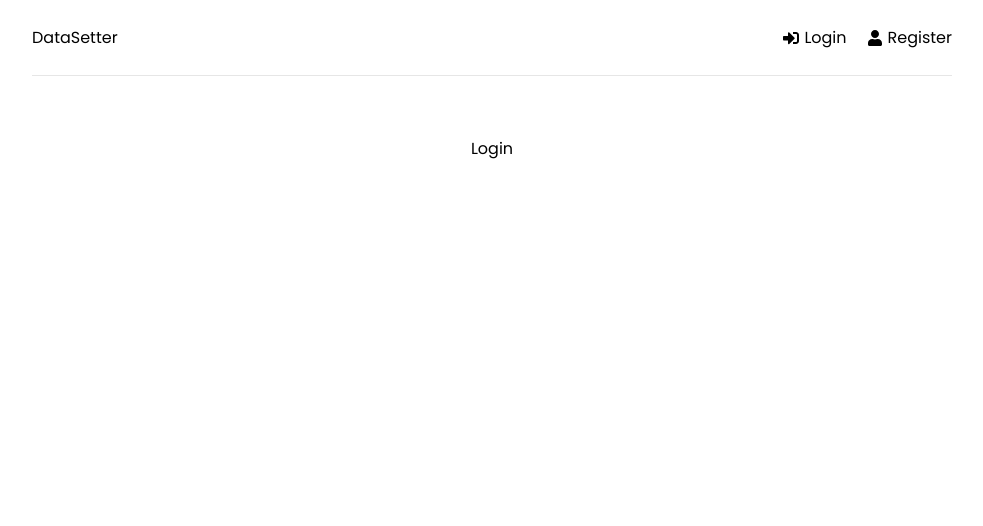
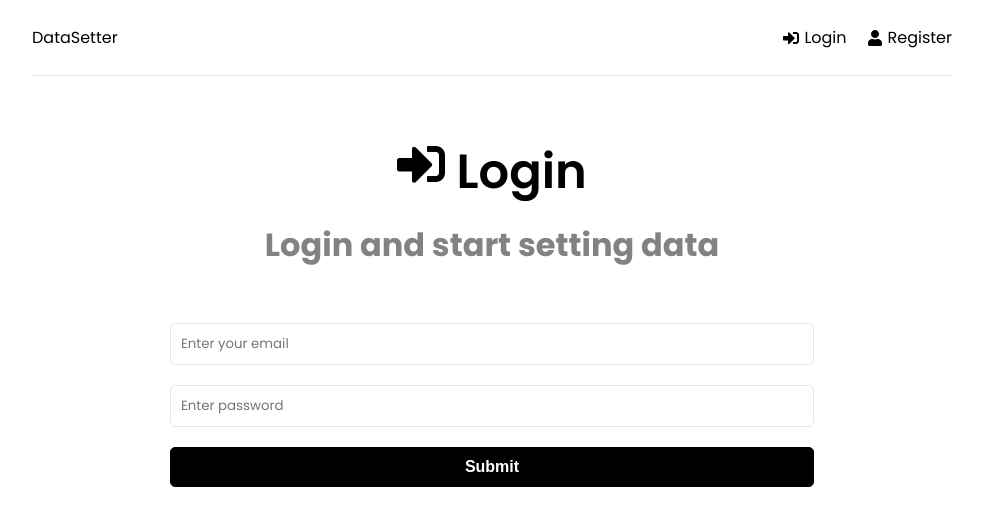
Before and after one commit to andreszapataq/mern-template-client, a React (Create React App) app: page /login in a window 1280 px wide. Shown: the top 526 px of the page, without its empty margins (148-1131 px from the left). Built offline with nearby package versions, Linux system fonts and the light colour scheme.

Commit message:
add login page

```diff
--- a/src/pages/Login.jsx
+++ b/src/pages/Login.jsx
@@ -1,7 +1,49 @@
+import { useState, useEffect } from 'react'
+import {FaSignInAlt} from 'react-icons/fa'
+
 function Login() {
-  return (
-    <div>Login</div>
-  )
+    const [formData, setFormData] = useState({
+        email: '',
+        password: '',
+    })
+
+    const {email, password} = formData
+
+    const onChange = (e) => {
+        setFormData((prevState) => ({
+            ...prevState,
+            [e.target.name]: e.target.value
+        }))
+    }
+
+    const onSubmit = (e) => {
+        e.preventDefault()
+    }
+
+    return (
+        <>
+            <section className='heading'>
+                <h1>
+                    <FaSignInAlt /> Login
+                </h1>
+                <p>Login and start setting data</p>
+            </section>
+
+            <section className="form">
+                <form onSubmit={onSubmit}>
+                    <div className="form-group">
+                        <input type="email" className="form-control" id='email' name='email' value={email} placeholder='Enter your email' onChange={onChange} />
+                    </div>
+                    <div className="form-group">
+                        <input type="password" className="form-control" id='password' name='password' value={password} placeholder='Enter password' onChange={onChange} />
+                    </div>
+                    <div className="form-group">
+                        <button type="submit" className='btn btn-block'>Submit</button>
+                    </div>
+                </form>
+            </section>
+        </>
+    )
 }
 
 export default Login
--- a/src/pages/Register.jsx
+++ b/src/pages/Register.jsx
@@ -14,7 +14,7 @@ function Register() {
     const onChange = (e) => {
         setFormData((prevState) => ({
             ...prevState,
-            [e.target.name]: [e.target.value]
+            [e.target.name]: e.target.value
         }))
     }
 
```
